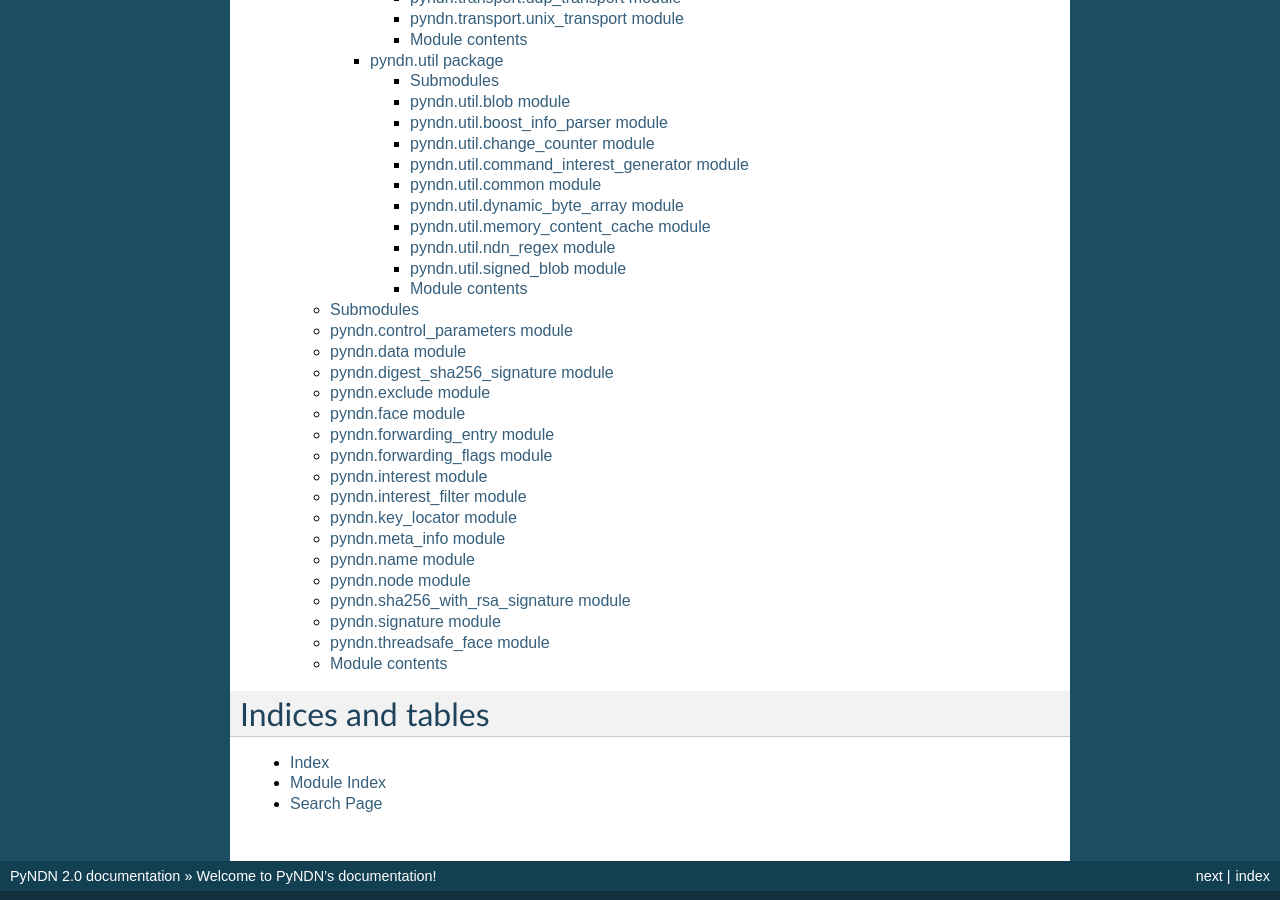
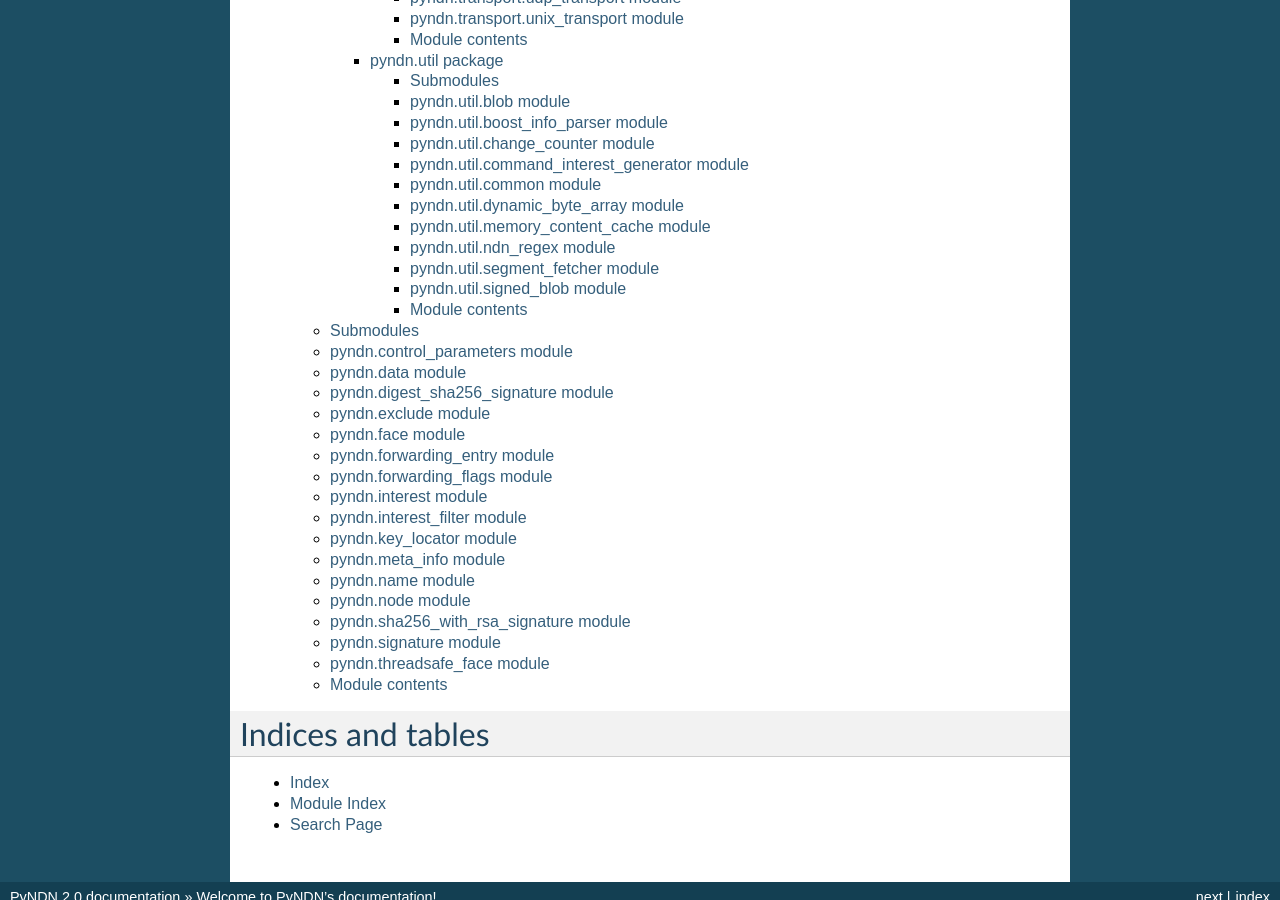
Before and after one commit to named-data/PyNDN2, a Sphinx documentation site: the page built from doc/index.rst, in a window 1280 px wide and 900 px high, scrolled down 910 px. Built offline with Sphinx 7.4.7, drawn with Linux system fonts in a browser that asks for light colours.

Commit message:
doc: Added util/segment_fetcher.

```diff
--- a/doc/pyndn.util.rst
+++ b/doc/pyndn.util.rst
@@ -68,6 +68,14 @@ pyndn.util.ndn_regex module
     :undoc-members:
     :show-inheritance:
 
+pyndn.util.segment_fetcher module
+---------------------------------
+
+.. automodule:: pyndn.util.segment_fetcher
+    :members:
+    :undoc-members:
+    :show-inheritance:
+
 pyndn.util.signed_blob module
 -----------------------------
 
```
